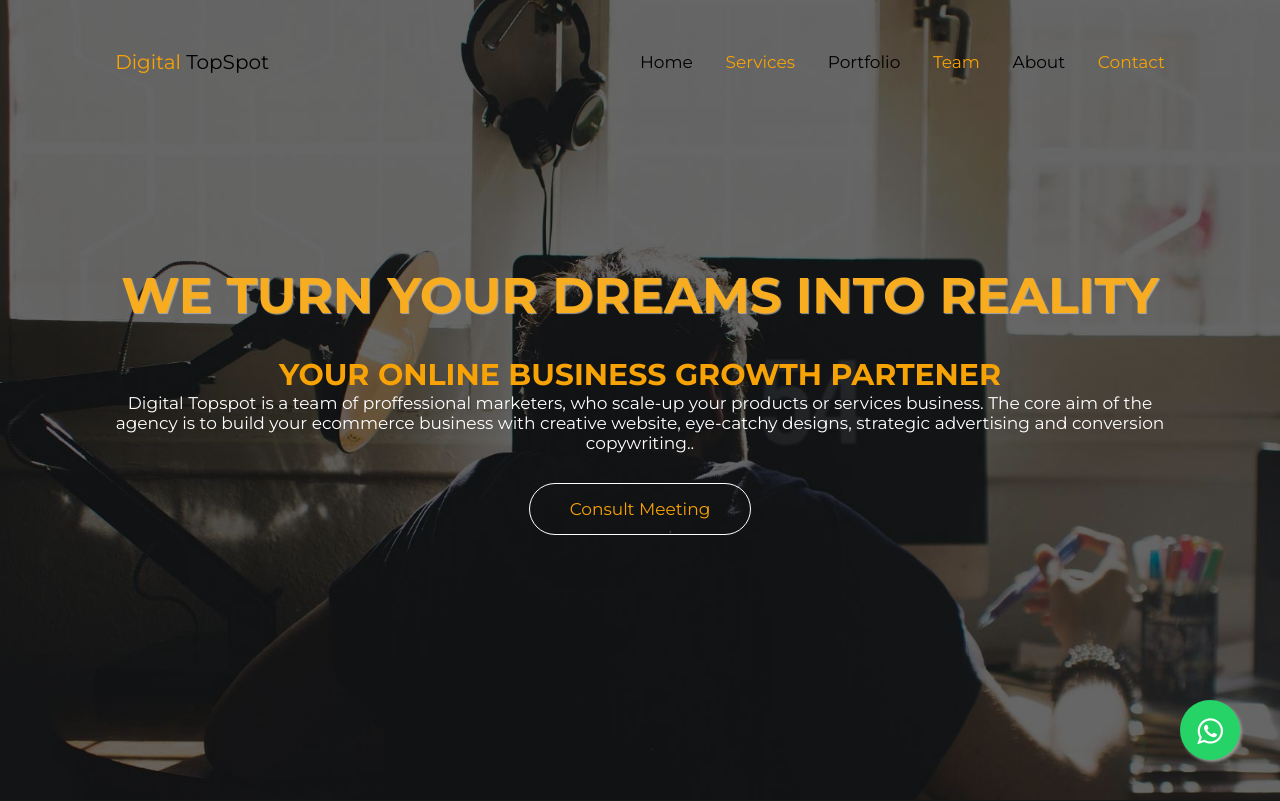
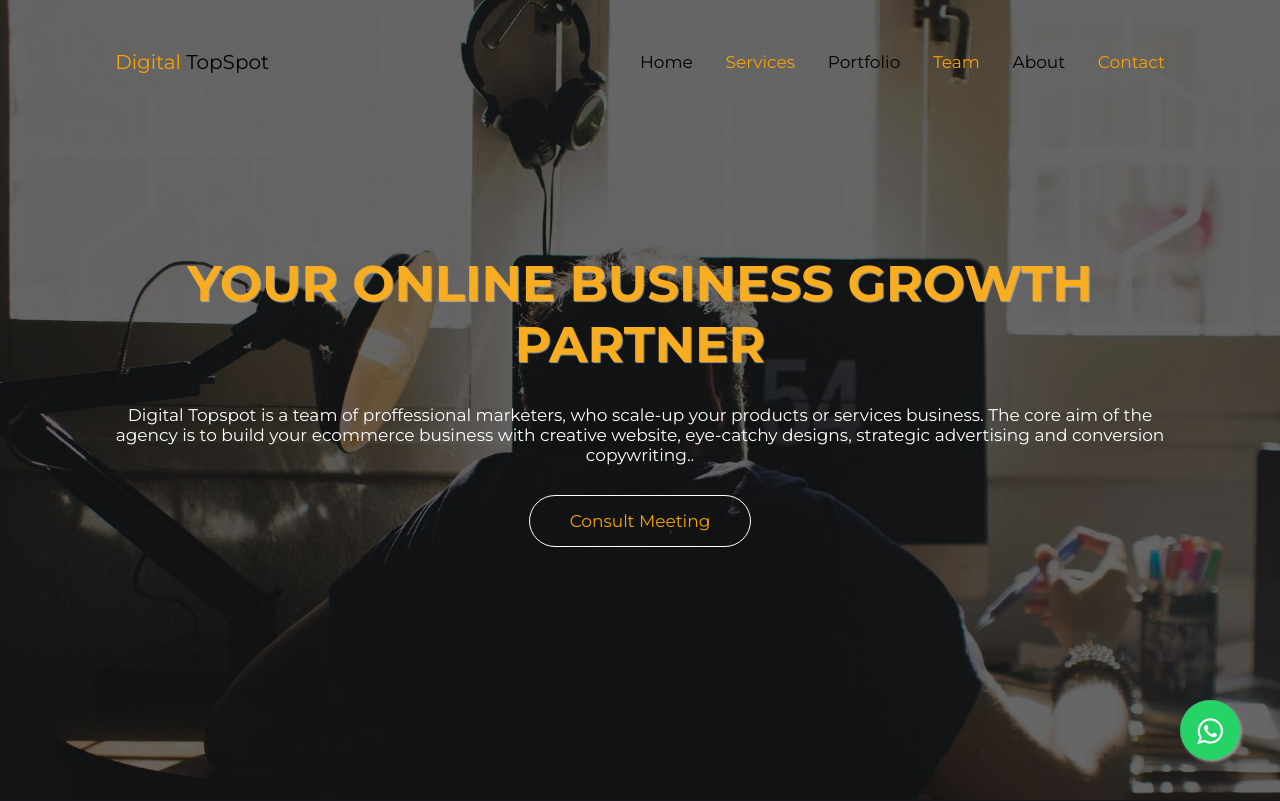
Before and after one commit to haiderzamanusafxay/digitaltopspot.com, a PHP site: page / in a window 1280 px wide. Shown: the top 801 px of the page. Run offline with PHP 8.4, Linux system fonts and the light colour scheme; some libraries are stand-ins or nearby versions.

Commit message:
made some changes

```diff
--- a/index.html
+++ b/index.html
@@ -53,8 +53,7 @@
 
     <!-- home section starts -->
     <section class="home" id="home">
-      <h1 id="carousal-header"><b>WE TURN YOUR DREAMS INTO REALITY</b></h1>
-      <h3 id="subtitle">YOUR ONLINE BUSINESS GROWTH PARTENER</h3>
+      <h1 id="carousal-header"><b>YOUR ONLINE BUSINESS GROWTH PARTNER</b></h1>
       <p>Digital Topspot is a team of proffessional marketers, who scale-up your
         products or services business. The core aim of the agency is to build your ecommerce business with creative website,
         eye-catchy designs, strategic advertising and conversion copywriting..</p>
--- a/styles.css
+++ b/styles.css
@@ -191,10 +191,6 @@ section {
   font-weight: 400;
   margin-bottom: 3rem;
   color: var(--white);
-}
-.home h3{
-  color: var(--agencyorange);
-  font-size: 30px;
 }
 .home p {
   font-size: 1.7rem;
```
